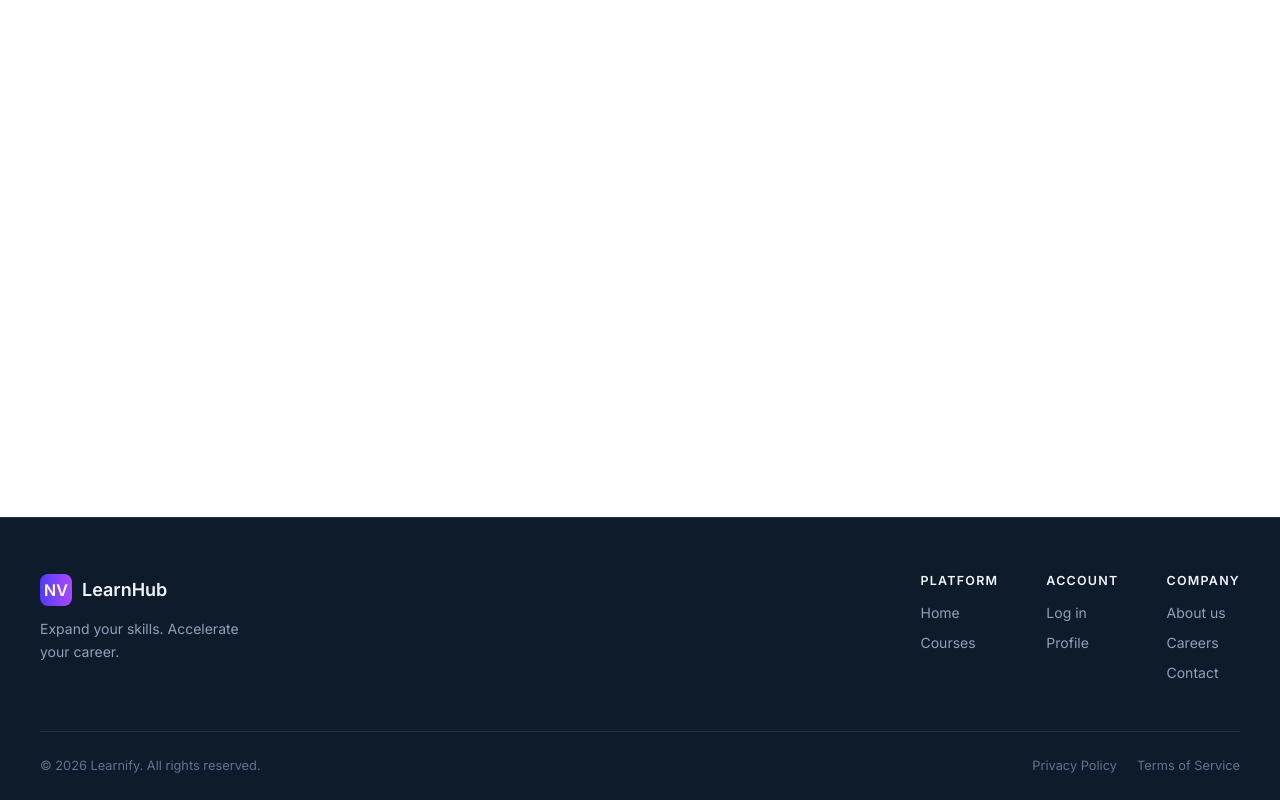
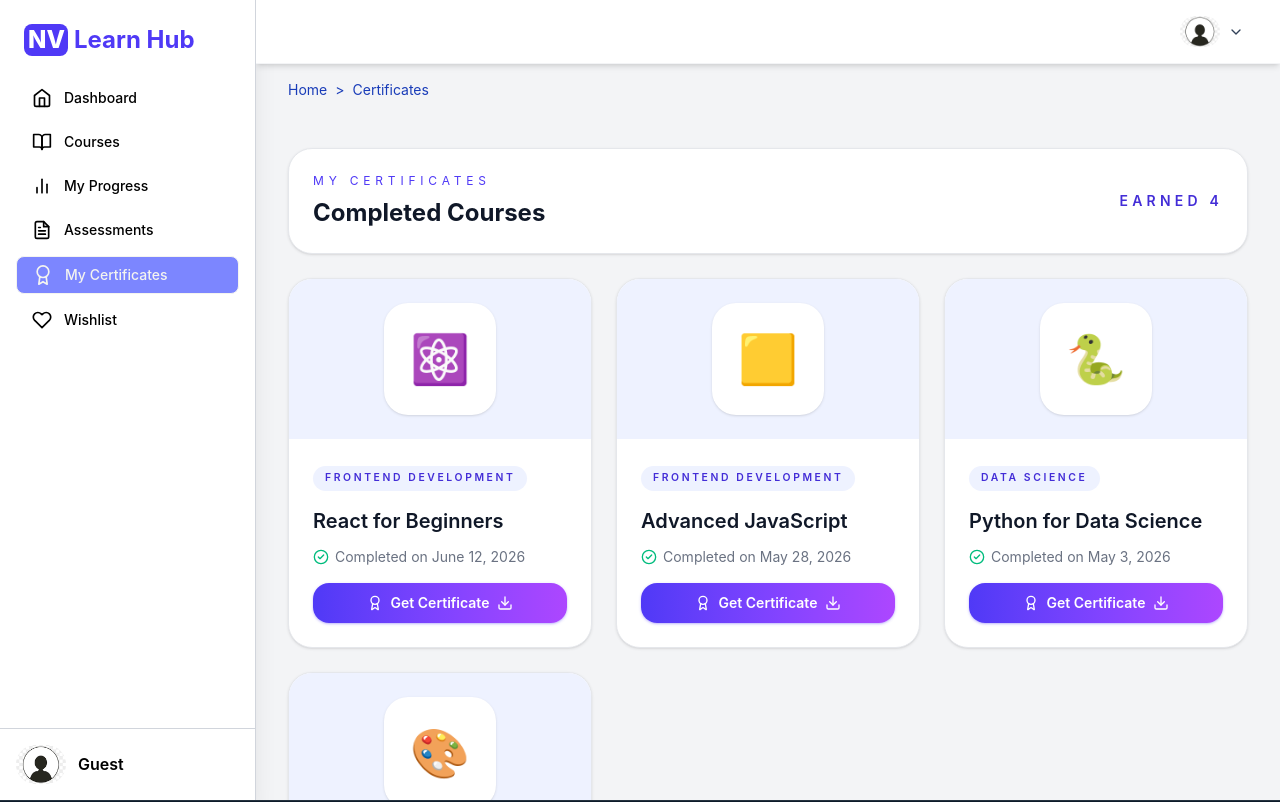
Before and after one commit to ReactCapstone/OnlineLearningPlatform_FE, a React (Vite) app: page /certificates in a window 1280 px wide. Shown: the top 802 px of the page. Built offline with nearby package versions, Linux system fonts and the light colour scheme.

Commit message:
Certificate Screen

```diff
--- a/package.json
+++ b/package.json
@@ -11,6 +11,7 @@
   },
   "dependencies": {
     "@reduxjs/toolkit": "^2.12.0",
+    "jspdf": "^4.2.1",
     "lucide-react": "^1.24.0",
     "react": "^19.2.7",
     "react-dom": "^19.2.7",
--- /dev/null
+++ b/src/pages/Certificate.tsx
@@ -0,0 +1,154 @@
+import { useState } from 'react'
+import { Award, Download, CheckCircle2 } from 'lucide-react'
+import jsPDF from 'jspdf'
+import DashboardLayout from '../components/layout/DashboardLayout/DashboardLayout'
+
+interface CompletedCourse {
+  id: number
+  title: string
+  category: string
+  icon: string
+  completedOn: string
+  instructor: string
+}
+
+// TODO: replace with real data from your courses/enrollment API
+const COMPLETED_COURSES: CompletedCourse[] = [
+  { id: 1, title: 'React for Beginners', category: 'Frontend Development', icon: '⚛️', completedOn: 'June 12, 2026', instructor: 'Aditi Sharma' },
+  { id: 2, title: 'Advanced JavaScript', category: 'Frontend Development', icon: '🟨', completedOn: 'May 28, 2026', instructor: 'Rohan Mehta' },
+  { id: 3, title: 'Python for Data Science', category: 'Data Science', icon: '🐍', completedOn: 'May 3, 2026', instructor: 'Neha Kapoor' },
+  { id: 4, title: 'UI/UX Design Fundamentals', category: 'UI/UX Design', icon: '🎨', completedOn: 'April 19, 2026', instructor: 'Priya Nair' },
+]
+
+// TODO: pull from logged-in user context instead of hardcoding
+const STUDENT_NAME = 'Komal Gupta'
+
+function generateCertificatePdf(course: CompletedCourse) {
+  const doc = new jsPDF({ orientation: 'landscape', unit: 'pt', format: 'a4' })
+  const pageWidth = doc.internal.pageSize.getWidth()
+  const pageHeight = doc.internal.pageSize.getHeight()
+
+  doc.setDrawColor(79, 70, 229)
+  doc.setLineWidth(6)
+  doc.rect(20, 20, pageWidth - 40, pageHeight - 40)
+
+  doc.setDrawColor(168, 85, 247)
+  doc.setLineWidth(1.5)
+  doc.rect(32, 32, pageWidth - 64, pageHeight - 64)
+
+  doc.setTextColor(79, 70, 229)
+  doc.setFont('helvetica', 'bold')
+  doc.setFontSize(14)
+  doc.text('NV LEARN HUB', pageWidth / 2, 90, { align: 'center' })
+
+  doc.setTextColor(30, 30, 30)
+  doc.setFontSize(28)
+  doc.text('Certificate of Completion', pageWidth / 2, 140, { align: 'center' })
+
+  doc.setFont('helvetica', 'normal')
+  doc.setFontSize(12)
+  doc.text('This certificate is proudly presented to', pageWidth / 2, 180, { align: 'center' })
+
+  doc.setFont('helvetica', 'bold')
+  doc.setFontSize(26)
+  doc.setTextColor(79, 70, 229)
+  doc.text(STUDENT_NAME, pageWidth / 2, 220, { align: 'center' })
+
+  doc.setFont('helvetica', 'normal')
+  doc.setFontSize(12)
+  doc.setTextColor(30, 30, 30)
+  doc.text('for successfully completing the course', pageWidth / 2, 250, { align: 'center' })
+
+  doc.setFont('helvetica', 'bold')
+  doc.setFontSize(18)
+  doc.text(course.title, pageWidth / 2, 280, { align: 'center' })
+
+  doc.setFont('helvetica', 'normal')
+  doc.setFontSize(11)
+  doc.text(`Completed on ${course.completedOn}`, pageWidth / 2, 310, { align: 'center' })
+
+  doc.setFontSize(10)
+  doc.text(`Instructor: ${course.instructor}`, pageWidth / 2, 328, { align: 'center' })
+
+  const pdfBlob = doc.output('blob')
+  const url = URL.createObjectURL(pdfBlob)
+  window.open(url, '_blank')
+}
+
+export default function Certificate() {
+  const [generatingId, setGeneratingId] = useState<number | null>(null)
+
+  const handleGetCertificate = (course: CompletedCourse) => {
+    setGeneratingId(course.id)
+    setTimeout(() => {
+      generateCertificatePdf(course)
+      setGeneratingId(null)
+    }, 150)
+  }
+
+  return (
+    <DashboardLayout>
+      <div className="space-y-6">
+        <div className="rounded-3xl border border-gray-200 bg-white p-6 shadow-sm">
+          <div className="flex flex-col gap-2 lg:flex-row lg:items-center lg:justify-between">
+            <div>
+              <p className="text-xs uppercase tracking-[0.4em] text-indigo-600">My Certificates</p>
+              <h1 className="mt-2 text-2xl font-bold text-gray-900">Completed Courses</h1>
+            </div>
+            <div className="text-right">
+              <p className="text-sm font-semibold uppercase tracking-[0.3em] text-indigo-700">
+                Earned {COMPLETED_COURSES.length}
+              </p>
+            </div>
+          </div>
+        </div>
+
+        {COMPLETED_COURSES.length === 0 ? (
+          <div className="rounded-3xl border border-gray-200 bg-white p-16 shadow-sm text-center">
+            <p className="text-2xl font-semibold text-gray-900">No certificates yet</p>
+            <p className="mt-3 text-sm text-gray-500">Finish a course to earn your first certificate.</p>
+          </div>
+        ) : (
+          <div className="grid gap-6 md:grid-cols-3">
+            {COMPLETED_COURSES.map((course) => (
+              <div
+                key={course.id}
+                className="flex h-full flex-col overflow-hidden rounded-3xl border border-gray-200 bg-white shadow-sm transition hover:-translate-y-0.5"
+              >
+                <div className="bg-indigo-50 p-6 text-center">
+                  <div className="mx-auto flex h-28 w-28 items-center justify-center rounded-3xl bg-white shadow-sm text-5xl">
+                    {course.icon}
+                  </div>
+                </div>
+
+                <div className="flex flex-1 flex-col gap-4 p-6">
+                  <div>
+                    <span className="inline-flex items-center rounded-full bg-indigo-50 px-3 py-1 text-[0.65rem] font-semibold uppercase tracking-[0.25em] text-indigo-700">
+                      {course.category}
+                    </span>
+                    <h2 className="mt-4 text-xl font-semibold text-gray-900">{course.title}</h2>
+                    <div className="mt-3 flex items-center gap-1.5 text-sm text-gray-500">
+                      <CheckCircle2 className="h-4 w-4 text-emerald-500" />
+                      Completed on {course.completedOn}
+                    </div>
+                  </div>
+
+                  <button
+                    type="button"
+                    onClick={() => handleGetCertificate(course)}
+                    disabled={generatingId === course.id}
+                    className="mt-auto flex items-center justify-center gap-2 rounded-2xl bg-gradient-to-r from-indigo-600 to-purple-500 px-4 py-2.5 text-sm font-semibold text-white shadow-sm shadow-indigo-600/30 transition hover:opacity-90 disabled:opacity-60"
+                  >
+                    <Award className="h-4 w-4" />
+                    {generatingId === course.id ? 'Preparing…' : 'Get Certificate'}
+                    <Download className="h-4 w-4" />
+                  </button>
+                </div>
+              </div>
+            ))}
+          </div>
+        )}
+      </div>
+    </DashboardLayout>
+  )
+}
--- a/src/routes/AppRoutes.tsx
+++ b/src/routes/AppRoutes.tsx
@@ -11,6 +11,7 @@ import Quiz from '../pages/Quiz'
 import Assessments from '../pages/Assessments'
 import Wishlist from '../pages/Wishlist'
  import CoursePlayer from '../pages/CoursePlayer'
+ import Certificate from '../pages/Certificate'
  //import CourseDetails from "../pages/CourseDetails";
 
 export default function AppRoutes() {
@@ -28,6 +29,7 @@ export default function AppRoutes() {
             <Route path="/quiz" element={<Quiz />} />
             <Route path="/wishlist" element={<Wishlist />} />
              <Route path="/course/:courseId" element={<CoursePlayer />} />
+           <Route path="/certificates" element={<Certificate />} />
              {/* <Route path="/course/:id" element={<CourseDetails />} />  */}
         </Routes>
     )
```
